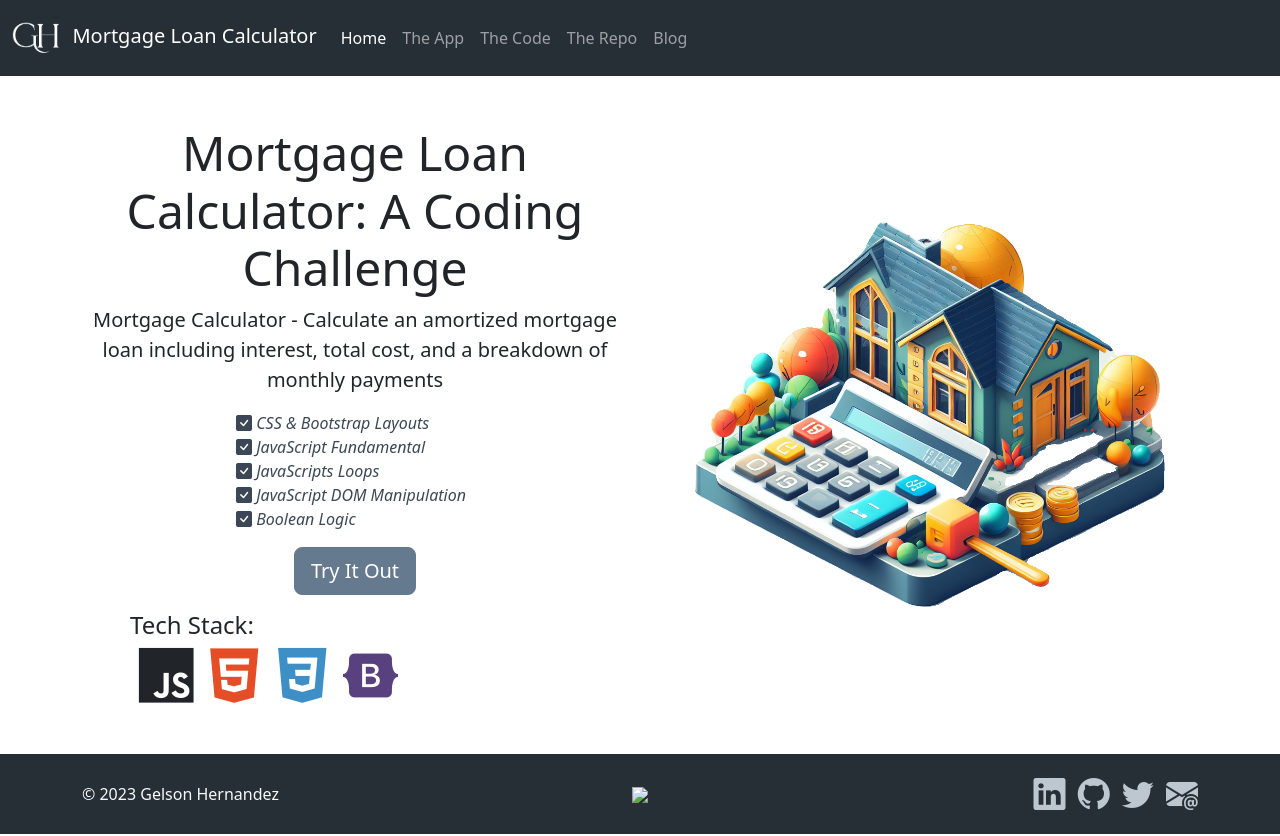
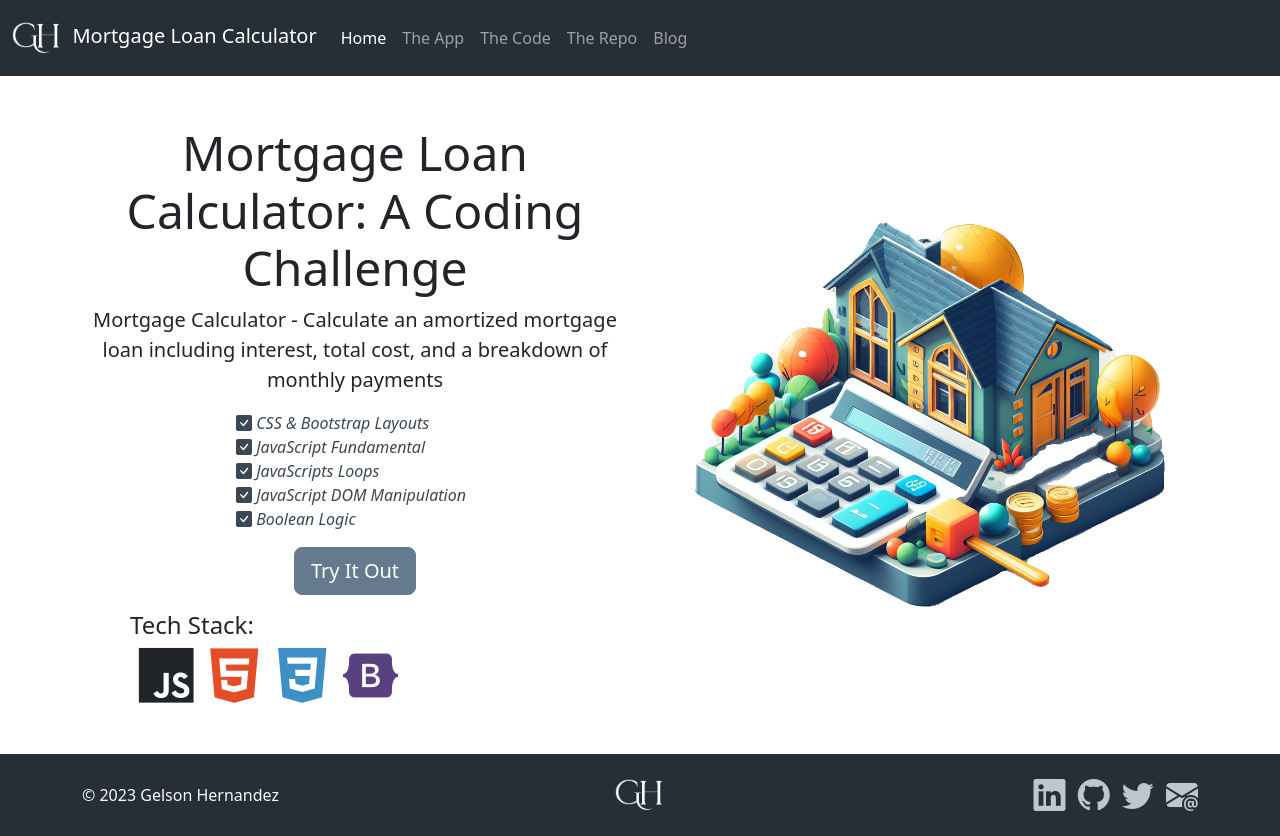
Before and after one commit to gelsonh/Mortgage-Loan-Calculator, a plain HTML site: page index.html in a window 1280 px wide. Drawn offline with nearby package versions, Linux system fonts and the light colour scheme.

Commit message:
Fixed Logo Footer

```diff
--- a/index.html
+++ b/index.html
@@ -159,7 +159,7 @@
           <div class="col text-lg-start">&copy; 2023 Gelson Hernandez</div>
           <div class="col">
             <!-- changed for logo name -->
-            <img src="/img/NLogo0.png]]" height="50" />
+            <img src="/img/NLogo0.png" height="50" />
           </div>
           <div class="col text-lg-end">
             <a href="#"><i class="socialicons bi bi-linkedin"></i></a>
```
